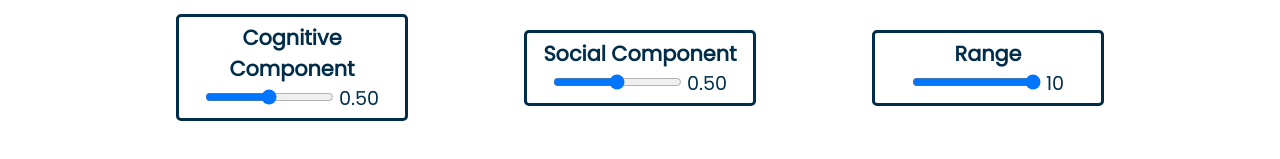
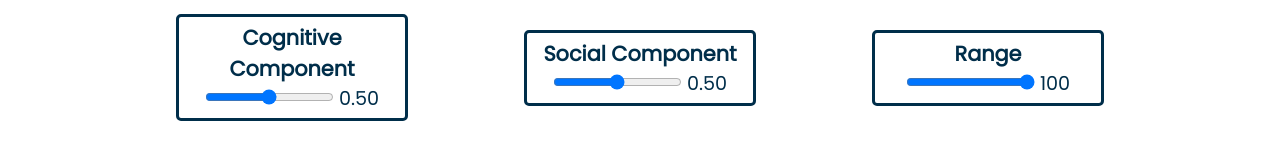
Before and after one commit to ahautelman/react-pso-visualization, a React (Create React App) app: page / in a window 1280 px wide. Shown: the part 1175-1334 px from the top of the page. Built offline with nearby package versions, Linux system fonts and the light colour scheme.

Commit message:
fix range problems

```diff
--- a/src/App.js
+++ b/src/App.js
@@ -31,19 +31,12 @@ function App() {
   const [maxVelocity, setMaxVelocity] = useState(20);
   const [cognitive, setCognitive] = useState(0.5);
   const [social, setSocial] = useState(0.5);
-  const [range, setRange] = useState(nParticles);
+  const [range, setRange] = useState(100);
 
   useEffect(() => {
     console.log("App.js use effect")
     initParticles(nParticles);
   }, [])
-
-  const changeNumberOfParticles = value => {
-    setNParticles(value);
-    if (nParticles < range) {
-      setRange(value);
-    }
-  }
 
   return (
     <>
@@ -117,11 +110,11 @@ function App() {
           <Slider
             text={"Number of Particles"}
             min={5} max={50} defValue={nParticles}
-            changeValue={changeNumberOfParticles}
+            changeValue={setNParticles}
             change={setHasChanged} />
           <Slider
             text={"Inertia"}
-            min={0.1} max={1} defValue={inertia} step={0.05}
+            min={0.0} max={1} defValue={inertia} step={0.05}
             changeValue={setInerita}
             change={setHasChanged} />
           <Slider
@@ -144,7 +137,7 @@ function App() {
             change={setHasChanged} />
           <Slider
             text={"Range"}
-            min={1} max={nParticles} defValue={range}
+            min={1} max={100} defValue={range}
             changeValue={setRange}
             change={setHasChanged} />
         </div>
```
Also changed, not shown: src/components/ParticlesContext.js (+0 -14 lines).
